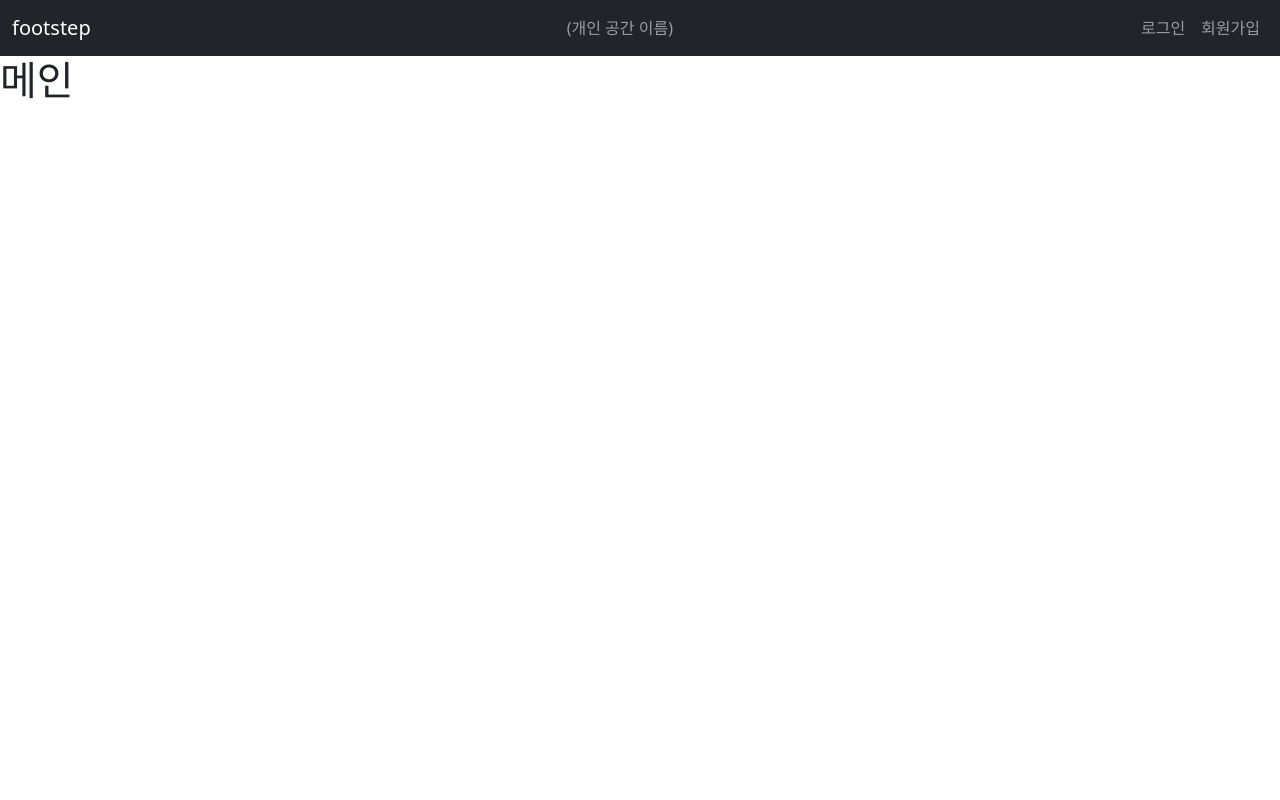
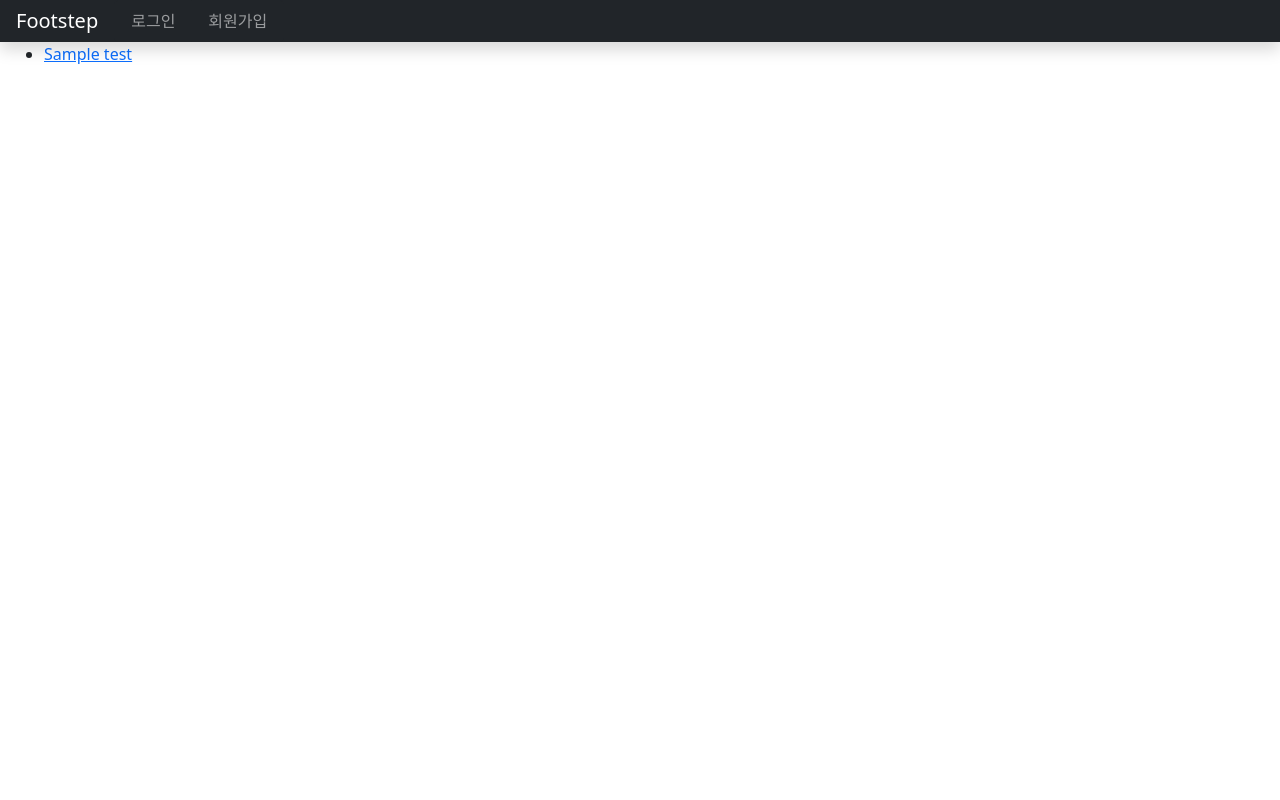
Before and after one commit to csh9835/footstep, a Django app: template templates/footstep/main.html in a window 1280 px wide. Run offline with Django 3.2, Linux system fonts and the light colour scheme; the template is opened without the code that fills it: most values are stand-ins (such as "Sample title", 1, 10 or a date in 2020); some libraries are stand-ins or nearby versions.

Commit message:
+개인공간 추가

```diff
--- a/footstep/urls.py
+++ b/footstep/urls.py
@@ -6,4 +6,5 @@ app_name = 'footstep'
 
 urlpatterns = [
     path('', views.index, name='index'),
+    path('personal/', views.personal, name='personal'),
 ]
--- a/templates/base.html
+++ /dev/null
@@ -1,24 +0,0 @@
-{% load static %}
-<!DOCTYPE html>
-<html lang="ko">
-<head>
-    <meta charset="UTF-8">
-    <meta http-equiv="X-UA-Compatible" content="IE=edge">
-    <meta name="viewport" content="width=device-width, initial-scale=1.0">
-    <title>Document</title>
-    <link rel="stylesheet" href="{% static 'bootstrap.min.css' %}">
-</head>
-<body>
-    {% include 'navbar.html' %}
-    <!-- 기본 템플릿 내용 -->
-    {% block content %}
-    {% endblock %}
-    <!-- 기본 템플릿 내용 끝 -->
-<script src="{% static 'bootstrap.min.js' %}"></script> <!-- 부트스트랩 JS -->
-
-<!-- JS -->
-{% block script %}
-{% endblock %}
-<!-- JS 끝 -->
-</body>
-</html>
--- /dev/null
+++ b/templates/base/base.html
@@ -0,0 +1,29 @@
+{% load static %}
+<!DOCTYPE html>
+<html lang="ko">
+    <head>
+        <meta charset="UTF-8">
+        <meta http-equiv="X-UA-Compatible" content="IE=edge">
+        <meta name="viewport" content="width=device-width, initial-scale=1.0">
+        <title>Document</title>
+        <link rel="stylesheet" type="text/css" href="{% static 'bootstrap.min.css' %}">
+        <style>
+            html,
+            body {
+                width: 100%;
+                height: 100%;
+            }
+        </style>
+    </head>
+    <body>
+        {% block content %}
+        <!-- 기본 템플릿 내용 -->
+        {% endblock %}
+
+        <!-- JS -->
+        <script src="{% static 'bootstrap.min.js' %}"></script> <!-- 부트스트랩 JS -->
+        {% block script %}
+        {% endblock %}
+        <!-- JS -->
+    </body>
+</html>
--- /dev/null
+++ b/templates/base/main_base.html
@@ -0,0 +1,16 @@
+{% extends 'base/base.html' %}
+{% block content %}
+<header class="navbar navbar-dark sticky-top bg-dark flex-md-nowrap p-0 shadow">
+    <a class="navbar-brand  me-0 px-3 justify-content-start" href="/footstep/">Footstep</a>
+    {% block tog %}
+    <!-- 토글 상속 블럭 -->
+    {% endblock %}
+    {% include 'navitem.html' %} <!-- 네비 아이템 -->
+</header>
+
+<div class="container-fluid">
+    {% block main_content %}
+    <!-- 메인컨텐츠 or 개인컨텐츠 상속 블럭 -->
+    {% endblock %}
+</div>
+{% endblock %}
--- a/templates/common/login.html
+++ b/templates/common/login.html
@@ -1,5 +1,5 @@
-{% extends "base.html" %}
-{% block content %}
+{% extends "base/main_base.html" %}
+{% block main_content %}
 <div class="modal modal-signin position-static d-block py-5" tabindex="-1" role="dialog" id="modalSignin">
     <div class="modal-dialog" role="document">
         <div class="modal-content rounded-5 shadow">
--- a/templates/footstep/main.html
+++ b/templates/footstep/main.html
@@ -1,4 +1,12 @@
-{% extends 'base.html' %}
-{% block content %}
-<h1>메인</h1>
+{% extends 'base/main_base.html' %}
+{% block main_content %}
+{% if test %}
+<ul>
+    {% for x in test %}
+    <li><a href="/main/{{ x.author.username }}/">{{ x.subject }}</a></li>
+    {% endfor %}
+</ul>
+{% else %}
+<p>질문이 없습니다.</p>
+{% endif %}
 {% endblock %}
--- /dev/null
+++ b/templates/footstep/personal.html
@@ -0,0 +1,5 @@
+{% extends 'base/personal_base.html' %}
+{% block personal_content %}
+<h1>test1</h1>
+<h1>test2</h1>
+{% endblock %}
--- a/templates/navbar.html
+++ /dev/null
@@ -1,45 +0,0 @@
-<!-- 네비게이션바 -->
-<nav class="navbar navbar-expand-lg navbar-dark bg-dark">
-    <div class="container-fluid">
-        <a class="navbar-brand" href="{% url 'footstep:index' %}">footstep</a>
-        <button class="navbar-toggler" type="button"
-                data-bs-toggle="collapse"
-                data-bs-target="#navContent"
-                aria-controls="navContent"
-                aria-expanded="false"
-                aria-label="Toggle navigation">
-            <span class="navbar-toggler-icon"></span>
-        </button>
-        <div class="collapse navbar-collapse justify-content-between" id="navContent">
-            <ul class="navbar-nav"></ul> <!-- 공백 -->
-            <ul class="navbar-nav">
-                <li class="nav-item">
-                    <a class="nav-link" href="#">(개인 공간 이름)</a>
-                </li>
-            </ul>
-            <ul class="navbar-nav">
-                {% if user.is_authenticated %}
-                <li class="nav-item">
-                    <a class="nav-link" href="{% url 'common:logout' %}">로그아웃</a>
-                </li>
-                {% if user.is_superuser %}
-                <li class="nav-item">
-                    <a class="nav-link" href="/admin">관리자 ({{ user.username }})</a>
-                </li>
-                {% else %}
-                <li>
-                    <a class="nav-link" href="#">내정보 ({{ user.username }})</a>
-                </li>
-                {% endif %}
-                {% else %}
-                <li class="nav-item">
-                    <a class="nav-link" href="{% url 'common:login' %}">로그인</a>
-                </li>
-                <li>
-                    <a class="nav-link" href="{% url 'common:signup' %}">회원가입</a>
-                </li>
-                {% endif %}
-            </ul>
-        </div>
-    </div>
-</nav>
--- /dev/null
+++ b/templates/navitem.html
@@ -0,0 +1,19 @@
+<!-- 네비 아이템 -->
+<div class="navbar-nav w-100">
+    <div class="nav-item">
+        <div class="btn-group">
+            {% if user.is_authenticated %} <!-- 1 -->
+            <a class="nav-link btn btn-dark px-3" href="{% url 'common:logout' %}">로그아웃</a>
+            {% if user.is_superuser %} <!-- 2  -->
+            <a class="nav-link btn btn-dark px-3" href="/admin">관리자 ({{ user.username }})</a>
+            {% else %} <!-- 2 -->
+            <a class="nav-link btn btn-dark px-3" href="#">내정보 ({{ user.username }})</a>
+            <a class="nav-link btn btn-dark px-3" href="{% url 'footstep:personal' %}">내서재</a>
+            {% endif %} <!-- 2 -->
+            {% else %} <!-- 1 -->
+            <a class="nav-link btn btn-dark px-3" href="{% url 'common:login' %}">로그인</a>
+            <a class="nav-link btn btn-dark px-3" href="{% url 'common:signup' %}">회원가입</a>
+            {% endif %} <!-- 1 -->
+        </div>
+    </div>
+</div>
```
Also changed, not shown: footstep/models.py (+13 -4 lines), footstep/views.py (+7 -1 lines), templates/base/personal_base.html (added, +25 -0 lines), templates/common/signup.html (+6 -6 lines), templates/sidebar.html (added, +23 -0 lines), footstep/migrations/0001_initial.py (added), footstep/migrations/0002_category_posts.py (added), templates/footstep/post.html (added), 2 other files.
